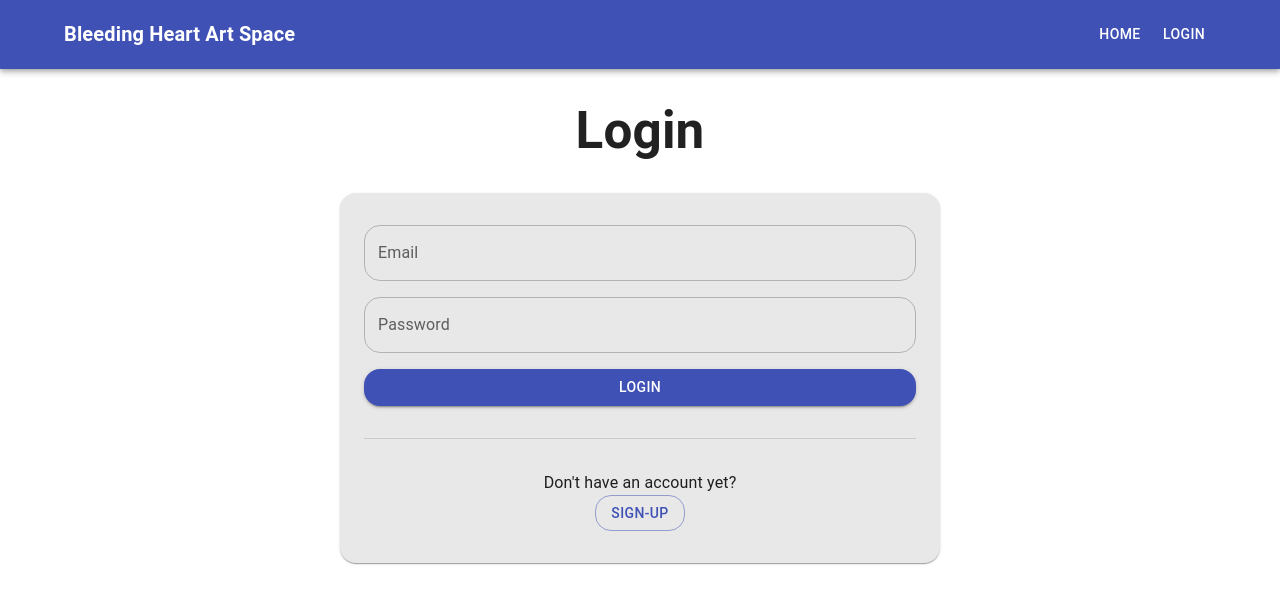
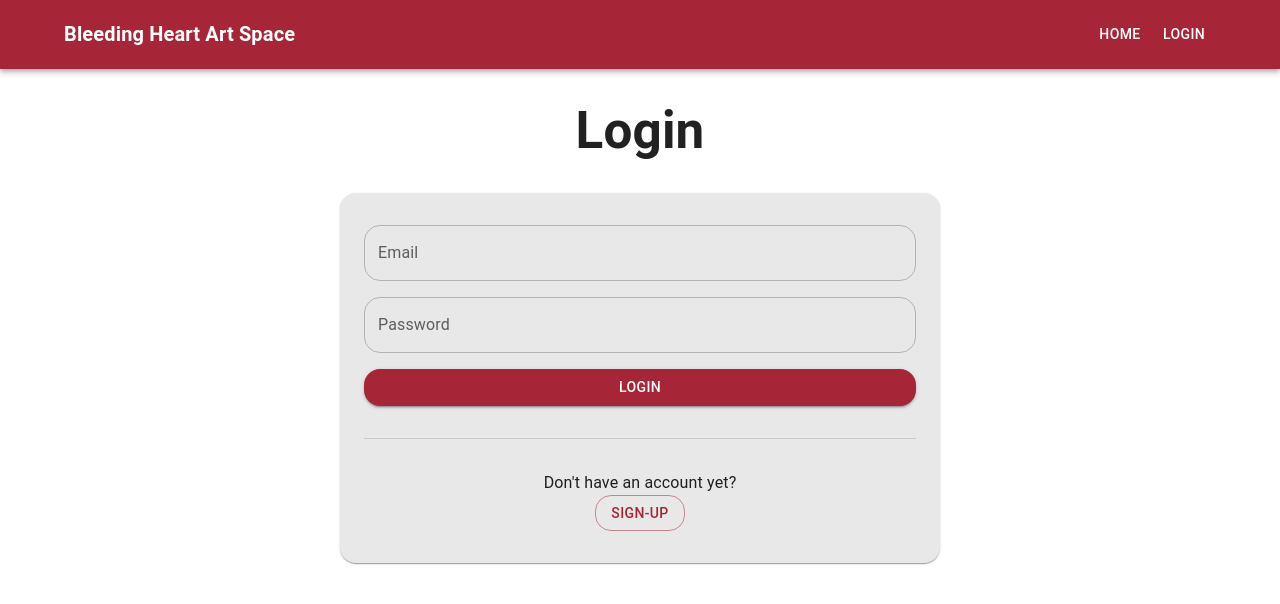
Before and after one commit to UAlberta-CMPUT401/f24project-Bleeding-Heart-Art-Space, a React (Vite) app in the folder frontend/: page /login in a window 1280 px wide. Shown: the top 604 px of the page. Built offline with nearby package versions, Linux system fonts and the light colour scheme.

Commit message:
style: bhas colorscheme

```diff
--- a/frontend/src/app/pages/Login.tsx
+++ b/frontend/src/app/pages/Login.tsx
@@ -24,6 +24,7 @@ const Login: React.FC = () => {
             className={styles.textField}
             variant="outlined"
             label="Email"
+            color="secondary"
           >
           </TextField>
           <TextField
@@ -31,6 +32,7 @@ const Login: React.FC = () => {
             className={styles.textField}
             variant="outlined"
             label="Password"
+            color="secondary"
           >
           </TextField>
           <Button
--- a/frontend/src/theme/darkTheme.ts
+++ b/frontend/src/theme/darkTheme.ts
@@ -6,10 +6,10 @@ export const darkTheme = createTheme({
   palette: {
     mode: 'dark',
     primary: {
-      main: '#3f51b5',
+      main: '#a62536',
     },
     secondary: {
-      main: '#f50057',
+      main: '#3f51b5',
     },
     background: {
       base1: '#1e1e1e',
--- a/frontend/src/theme/lightTheme.ts
+++ b/frontend/src/theme/lightTheme.ts
@@ -6,10 +6,10 @@ export const lightTheme = createTheme({
   palette: {
     mode: 'light',
     primary: {
-      main: '#3f51b5',
+      main: '#a62536',
     },
     secondary: {
-      main: '#f50057',
+      main: '#3f51b5',
     },
     background: {
       base1: '#e8e8e8',
```
